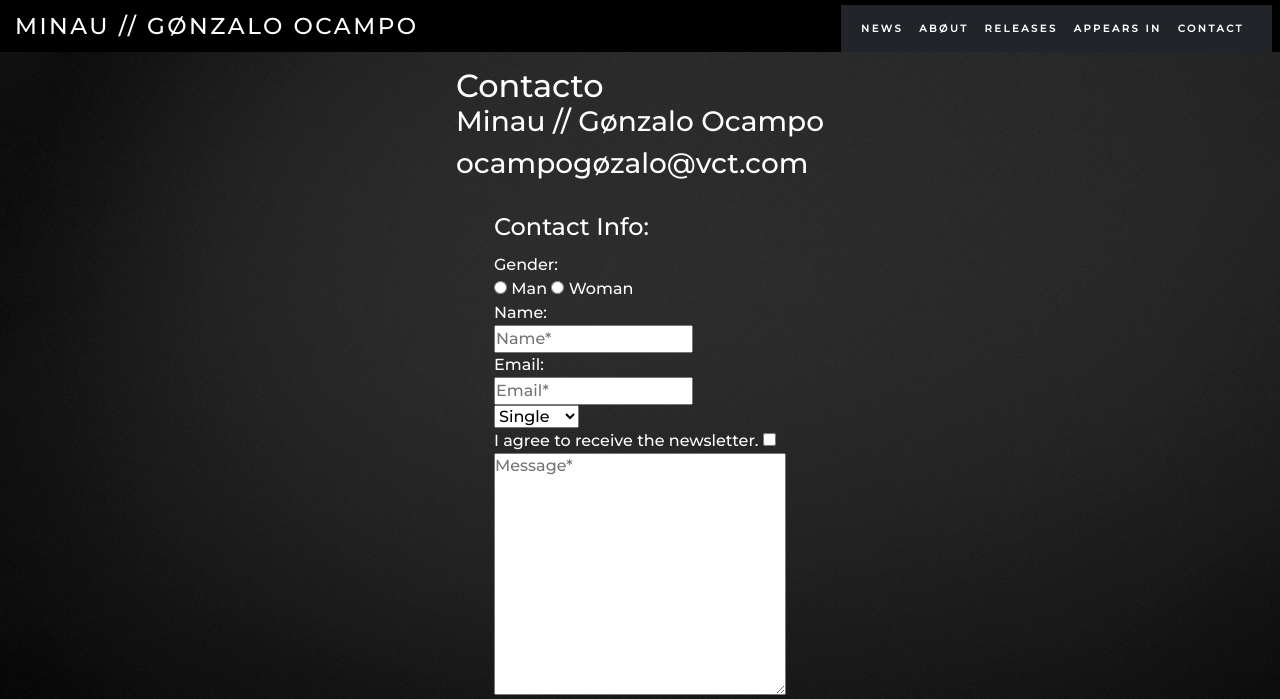
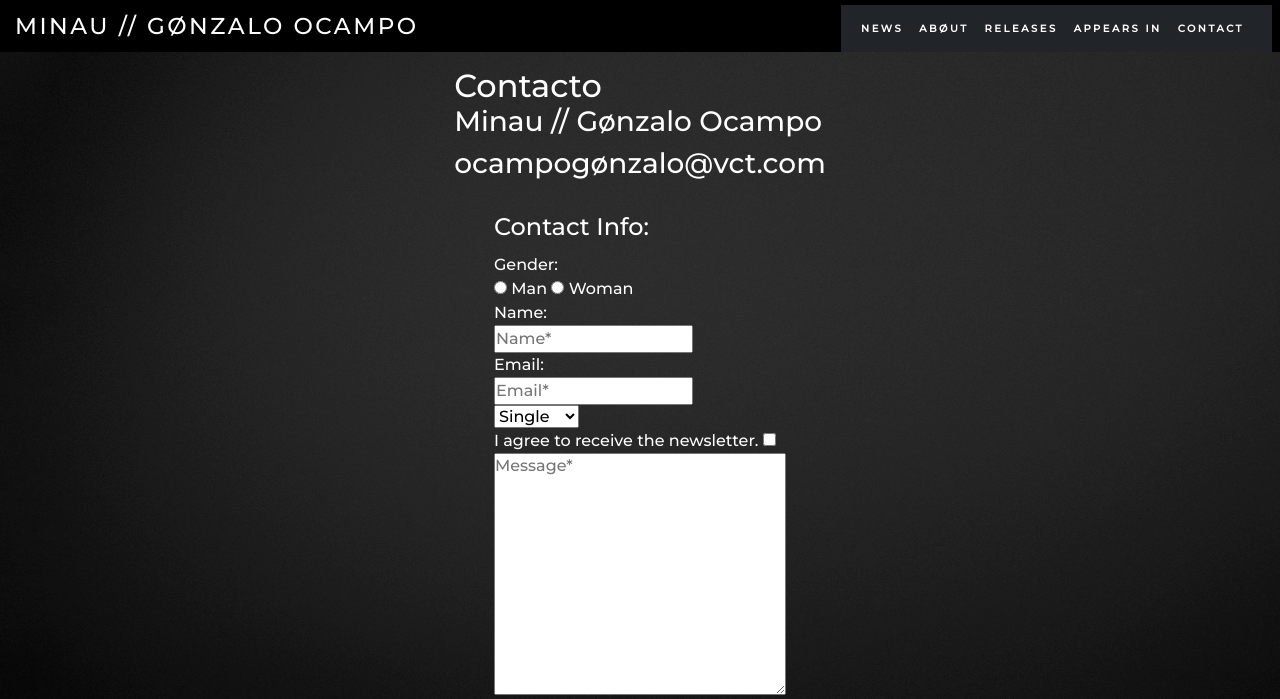
Before and after one commit to szaccarias/minau-musicblog-zaccarias, a plain HTML site: page pages/contact.html in a window 1280 px wide. Shown: the top 699 px of the page. Drawn offline with Linux system fonts and the light colour scheme.

Commit message:
cambio-contacto

```diff
--- a/pages/contact.html
+++ b/pages/contact.html
@@ -68,7 +68,7 @@
     <section class="sectionsContact">
        <div><h2 id="contactTitle">Contacto</h2>
         <h3>Minau // Gønzalo Ocampo</h3>
-        <h3>ocampogøzalo@vct.com</h3>
+        <h3>ocampogønzalo@vct.com</h3>
       </div>
     </section>
 
```
